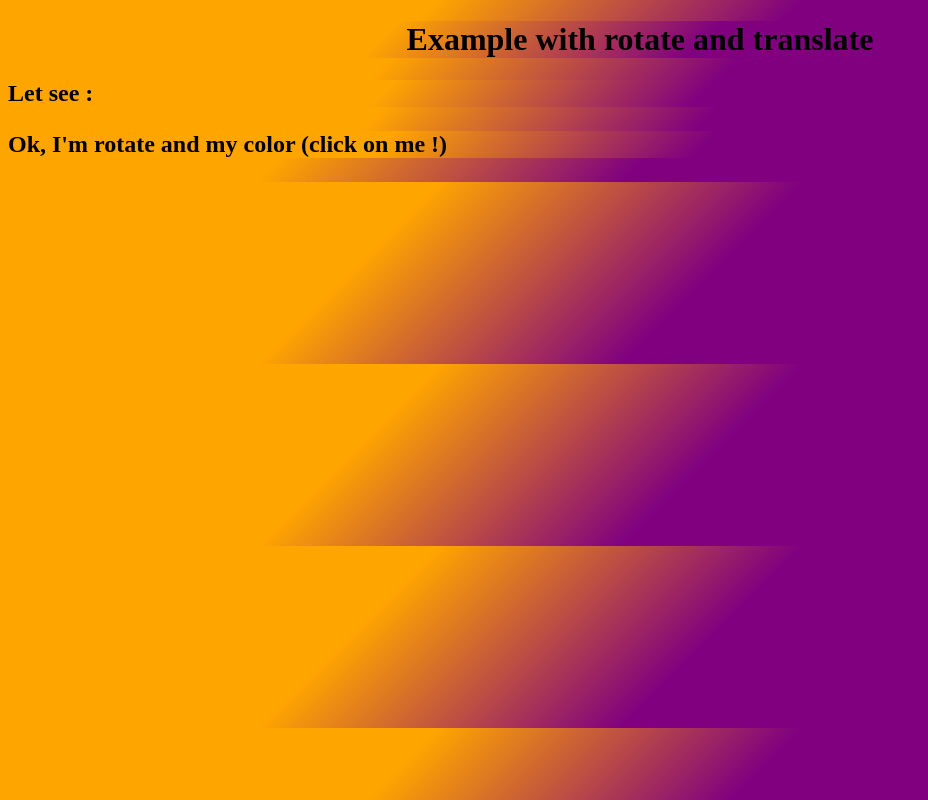
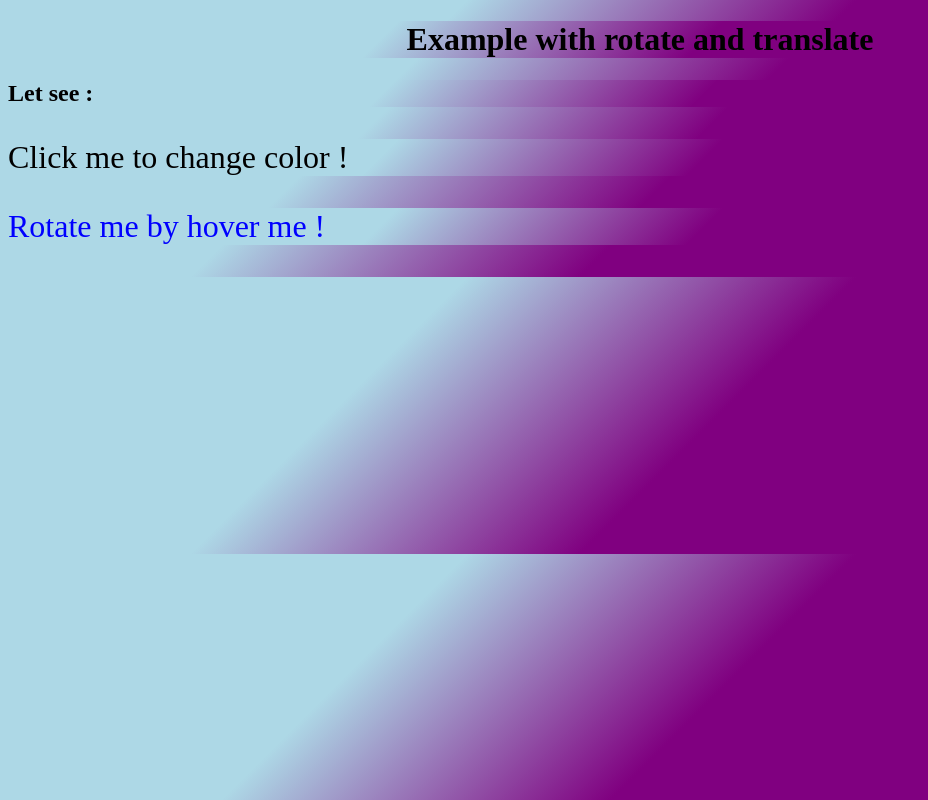
Before and after one commit to TLRKiliann/web-design, a plain HTML site: page html-css-js/second/index.html in a window 1280 px wide. Shown: the whole page, without its empty margins (0-928 px from the left). Drawn offline with Linux system fonts and the light colour scheme.

Commit message:
transform color rotate translate text

```diff
--- a/html-css-js/second/index.html
+++ b/html-css-js/second/index.html
@@ -21,9 +21,12 @@
       <div class="unknow">
       </div>
 
-      <div id="titlebox">
-        <h2>Let see :<h2/>
-        <p>Ok, I'm rotate and my color (click on me !)</p>
+      <div>
+        <h2>Let see :</h2>
+        <p id="titlebox">Click me to change color !</p>
+      </div>
+      <div>
+        <p id="rotate-me">Rotate me by hover me !</p>
       </div>
 
     <script src="./index.js"></script>
--- a/html-css-js/second/index.js
+++ b/html-css-js/second/index.js
@@ -1,9 +1,12 @@
 // To change color of circle and change bg-color.
 
 const chgColor = document.getElementById("titlebox");
-const chgPosition = document.getElementById("titlebox");
+const chgPosition = document.getElementById("rotate-me");
 
 chgColor.addEventListener("click", () => {
   chgColor.classList.toggle("tochangecolor");
+});
+
+chgPosition.addEventListener("click", () => {
   chgPosition.classList.toggle("position");
 });
--- a/html-css-js/second/style.css
+++ b/html-css-js/second/style.css
@@ -1,6 +1,6 @@
 *
 {
-    background: linear-gradient(135deg, orange 30%, purple 55%);
+    background: linear-gradient(135deg, lightblue 30%, purple 55%);
 }
 
 h1
@@ -16,10 +16,10 @@ header
 
 #titlebox
 {
+    font-size: 2rem;
     animation-name: rotationletter;
     animation-duration: 2s;
     animation-iteration-count: 1;
-    text-transform: rotateX(0deg);
 }
 
 @keyframes rotationletter {
@@ -32,12 +32,17 @@ header
     }
 }
 
-#titlebox:hover
+#rotate-me
+{
+    font-size: 2rem;
+    color: blue;
+}
+
+#rotate-me:hover
 {
     animation-name: secondtranshover;
     animation-duration: 2s;
     animation-iteration-count: 1;
-    text-transform: rotateY(360deg);
 }
 
 @keyframes secondtranshover {
@@ -46,7 +51,7 @@ header
     }
     100%
     {
-        transform: rotateY(360deg);
+        transform: rotateX(360deg);
     }
 }
 
@@ -57,5 +62,5 @@ header
 
 .position
 {
-    transform: translateX(400px);
+    transform: rotateY(360deg);
 }
```
